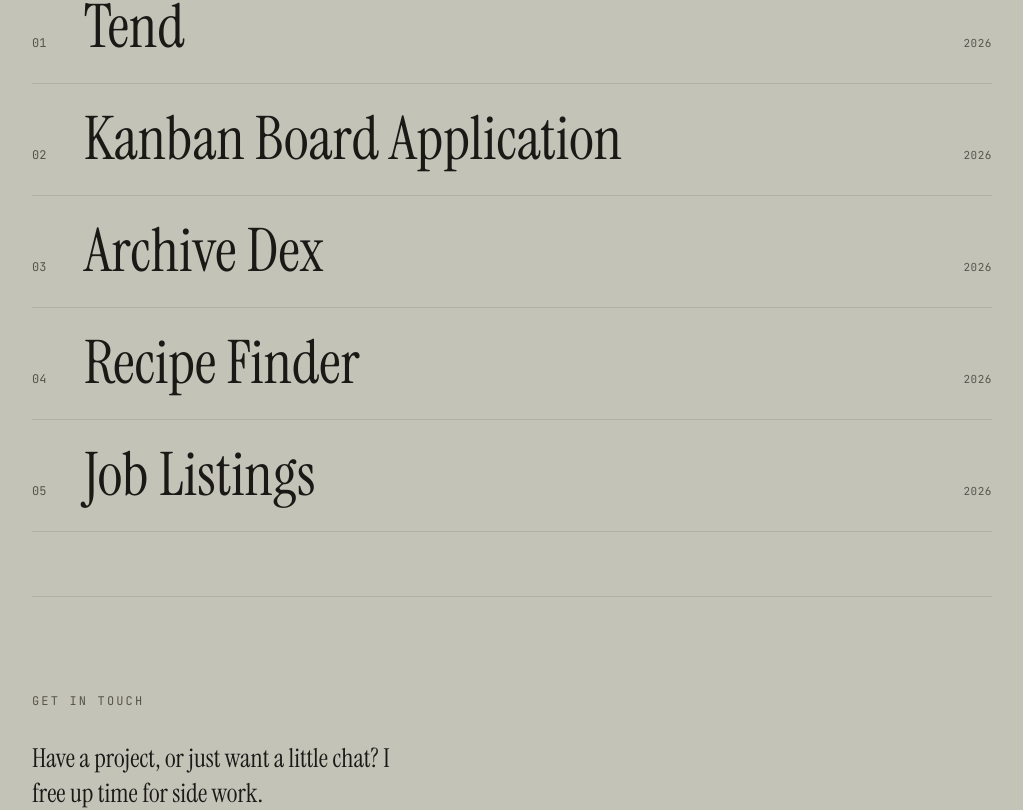
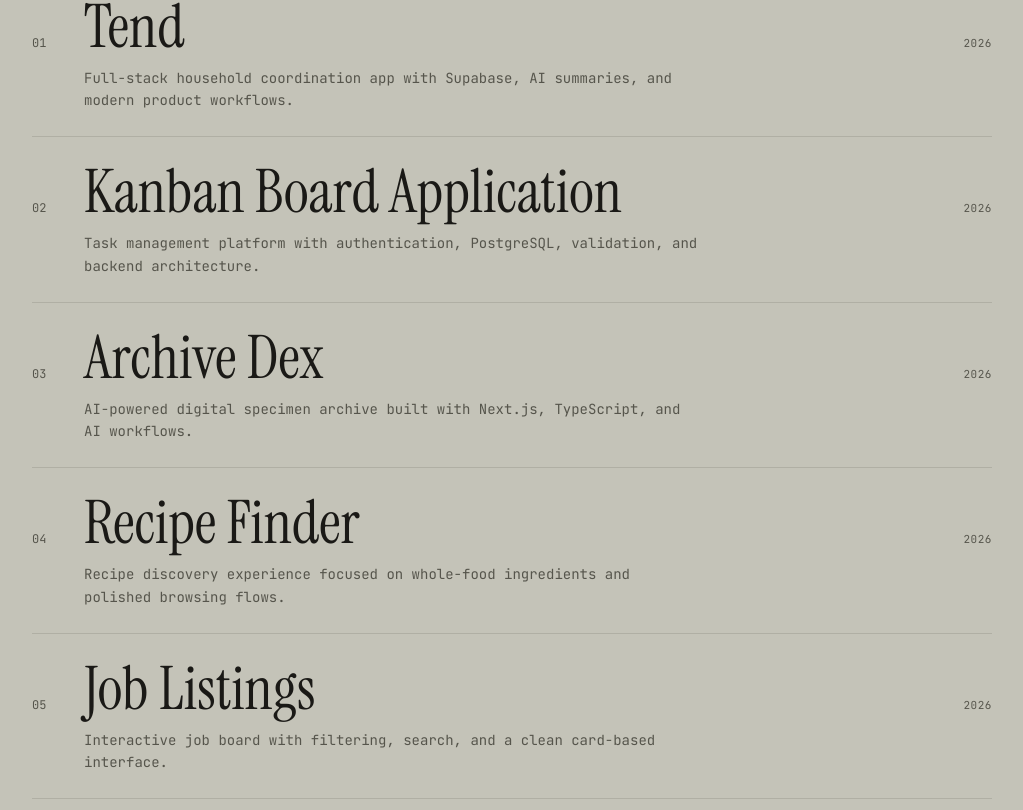
Before and after one commit to dev-rome/Dev-Rome-Portfolio, a Next.js app: page / in a window 1280 px wide. Shown: the part 1332-2142 px from the top of the page, without its empty margins (128-1151 px from the left). Built offline with nearby package versions, Linux system fonts and the light colour scheme.

Commit message:
feat: add project descriptions

```diff
--- a/components/Work.tsx
+++ b/components/Work.tsx
@@ -54,10 +54,11 @@
               target="_blank"
               rel="noopener noreferrer"
               onMouseEnter={interactive ? () => setActive(i) : undefined}
-              className={`flex items-baseline gap-5 border-t border-line py-6 transition-opacity duration-500 ease-fluid motion-reduce:transition-none ${
+              className={`flex flex-col gap-2 border-t border-line py-6 transition-opacity duration-500 ease-fluid motion-reduce:transition-none ${
                 active !== null && active !== i ? "opacity-30" : "opacity-100"
               }`}
             >
+              <div className="flex items-baseline gap-5">
                 <span className="hidden w-8 shrink-0 font-mono text-xs text-muted sm:block">
                   {project.idx}
                 </span>
@@ -71,6 +72,10 @@
                 <span className="ml-auto font-mono text-2xs uppercase tracking-wider text-muted">
                   {project.year}
                 </span>
+              </div>
+              <p className="max-w-2xl text-sm leading-relaxed text-muted sm:pl-13">
+                {project.description}
+              </p>
             </a>
           ))}
         </div>
--- a/data/work.ts
+++ b/data/work.ts
@@ -3,6 +3,7 @@
   name: string;
   year: string;
   meta: string;
+  description: string;
   gradient: string;
   image?: string;
   url: string;
@@ -14,6 +15,8 @@
     name: "Tend",
     year: "2026",
     meta: "Next.js · TypeScript · Tailwind CSS · Supabase · Vercel AI SDK · Anthropic",
+    description:
+      "Full-stack household coordination app with Supabase, AI summaries, and modern product workflows.",
     gradient: "linear-gradient(150deg,#c98a5a,#3a2418)",
     image: "/images/criblet.png",
     url: "https://tend-delta-eight.vercel.app/",
@@ -23,6 +26,8 @@
     name: "Kanban Board Application",
     year: "2026",
     meta: "Next.js · TypeScript · PostgresSQL (Neon) · Tailwind CSS",
+    description:
+      "Task management platform with authentication, PostgreSQL, validation, and backend architecture.",
     gradient: "linear-gradient(150deg,#7c3aed,#2563eb)",
     image: "/images/task-manager.png",
     url: "https://task-manager-five-khaki-48.vercel.app/",
@@ -32,6 +37,8 @@
     name: "Archive Dex",
     year: "2026",
     meta: "Next.js · REST API · AI",
+    description:
+      "AI-powered digital specimen archive built with Next.js, TypeScript, and AI workflows.",
     gradient: "linear-gradient(150deg,#3a4a5a,#15202b)",
     image: "/images/archive-dex.png",
     url: "https://archive-dex.vercel.app/",
@@ -41,6 +48,8 @@
     name: "Recipe Finder",
     year: "2026",
     meta: "Landing page · whole-food recipes",
+    description:
+      "Recipe discovery experience focused on whole-food ingredients and polished browsing flows.",
     gradient: "linear-gradient(150deg,#2e5d4a,#15301f)",
     image: "/images/Recipe-Finder.png",
     url: "https://fm-recipe-finder.vercel.app/ ",
@@ -50,6 +59,8 @@
     name: "Job Listings",
     year: "2026",
     meta: "React · filtering UI",
+    description:
+      "Interactive job board with filtering, search, and a clean card-based interface.",
     gradient: "linear-gradient(150deg,#5ec4bd,#10403c)",
     image: "/images/Job-Listing.png",
     url: "https://euphonious-smakager-6b27d9.netlify.app/",
```
Lines whose indentation alone changed are shown as unchanged.
